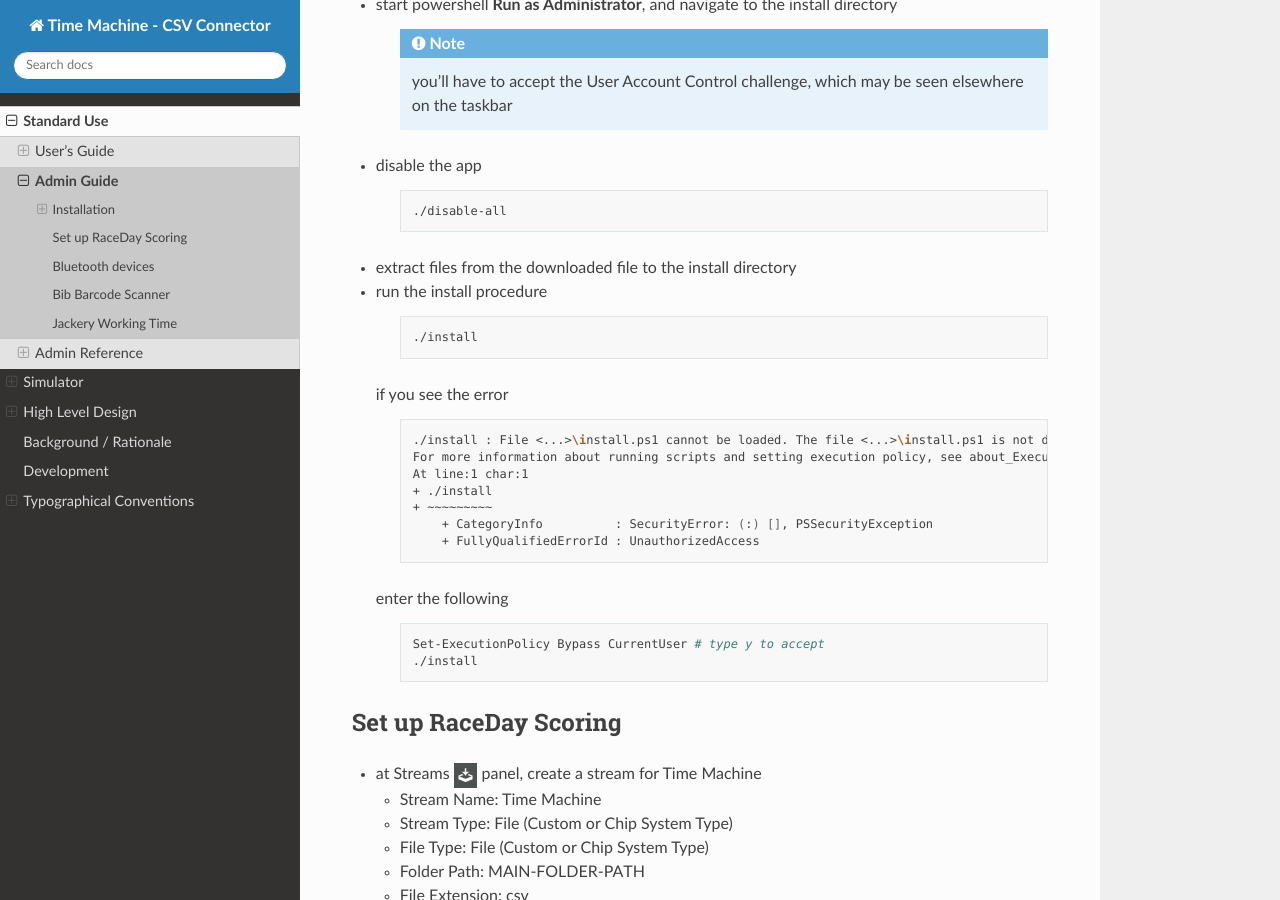
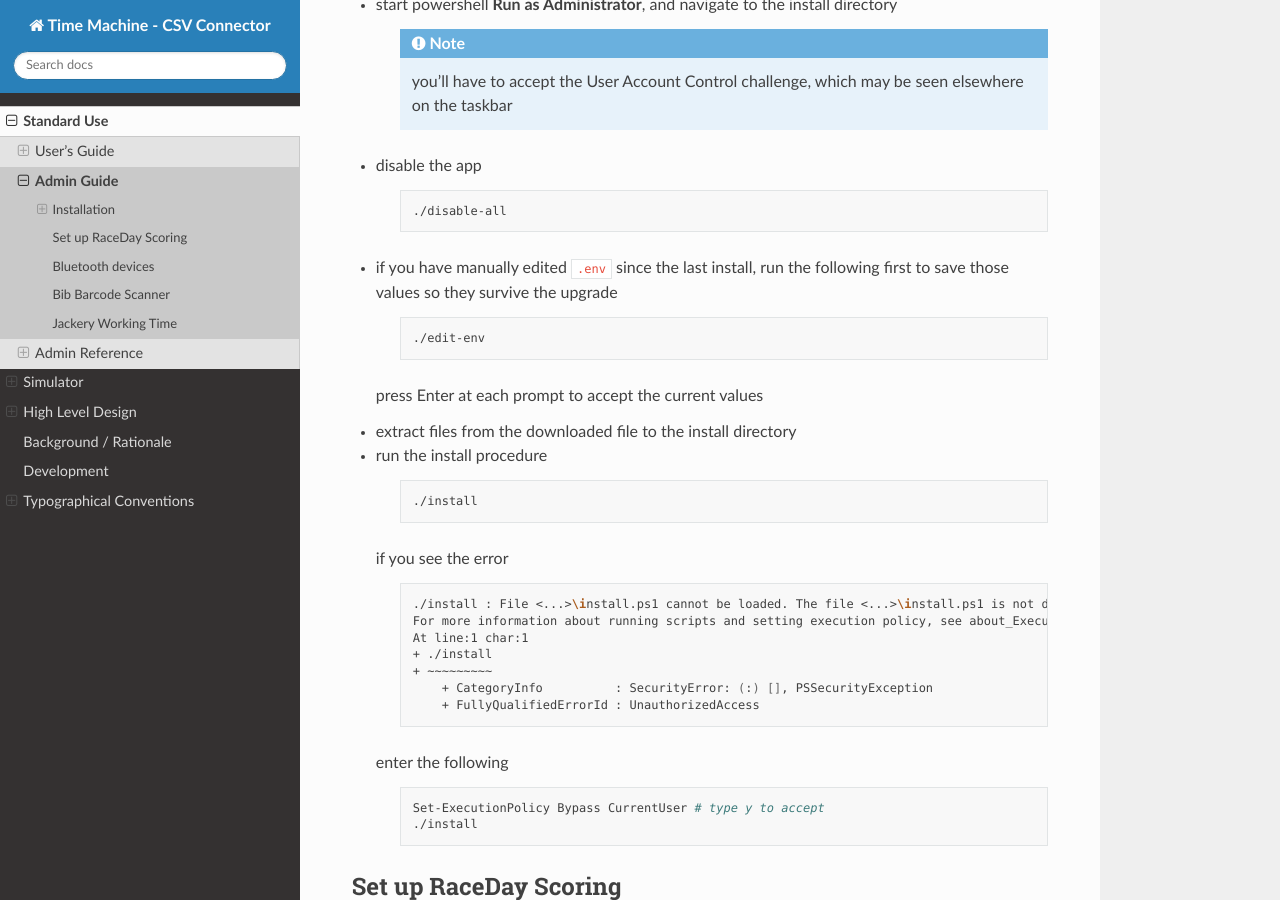
Before and after one commit to louking/tm-csv-connector, a Sphinx documentation site: the page built from web/docs/source/admin-guide.rst, in a window 1280 px wide and 900 px high, scrolled down 7694 px. Built offline with Sphinx 7.4.7 and the Read the Docs theme 3.1.0, drawn with Linux system fonts in a browser that asks for light colours.

```diff
--- a/docker-compose.yml
+++ b/docker-compose.yml
@@ -12,10 +12,14 @@ services:
     networks:
       - backend-network
     volumes:
-      - ./config/cronjobs:/etc/crontabs/appuser
+      - ./config/cronjobs:/etc/crontabs/root
       - ${BACKUP_FOLDER_HOST}/tmsim:/backup
     environment:
       - TZ=${TZ}
+      - RSYNC_SOURCE_PATH=${RSYNC_SOURCE_PATH}
+      - RSYNC_DEST_USER=${RSYNC_DEST_USER}
+      - RSYNC_DEST_HOST=${RSYNC_DEST_HOST}
+      - RSYNC_DEST_PATH=${RSYNC_DEST_PATH}
     command: ["crond", "-f", "-d", "8"]
 
   db:
--- a/web/docs/source/admin-guide.rst
+++ b/web/docs/source/admin-guide.rst
@@ -198,6 +198,15 @@ App Upgrade
 
         ./disable-all
 
+* if you have manually edited ``.env`` since the last install, run the following first to
+  save those values so they survive the upgrade
+
+    .. code-block:: shell
+
+        ./edit-env
+
+  press Enter at each prompt to accept the current values
+
 * extract files from the downloaded file to the install directory
 
 * run the install procedure
```
Also changed, not shown: 1 other file.
